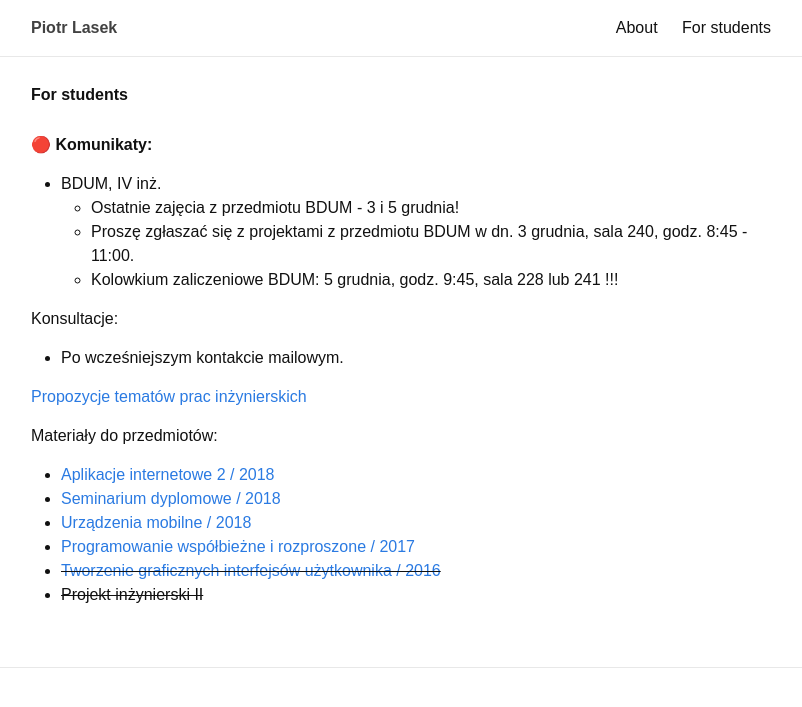
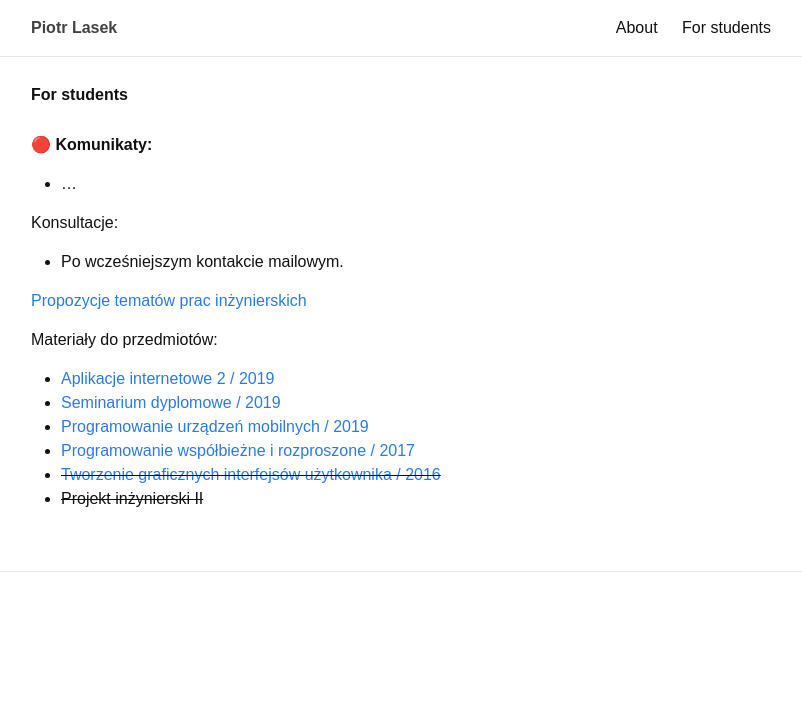
Before and after one commit to piotrlasek/piotrlasek.github.io, a Jekyll site: the page built from for-students.md, in a window 1280 px wide. Shown: the top 707 px of the page, without its empty margins (239-1041 px from the left). Built offline with Jekyll 4.4.1, drawn with Linux system fonts in a browser that asks for light colours.

Commit message:
Update for-students.md

```diff
--- a/for-students.md
+++ b/for-students.md
@@ -5,10 +5,7 @@ permalink: /for-students/
 ---
 
 &#x1F534; **Komunikaty:**
-* BDUM, IV inż.
-  * Ostatnie zajęcia z przedmiotu BDUM - 3 i 5 grudnia!
-  * Proszę zgłaszać się z projektami z przedmiotu BDUM w dn. 3 grudnia, sala 240, godz. 8:45 - 11:00.
-  * Kolowkium zaliczeniowe BDUM: 5 grudnia, godz. 9:45, sala 228 lub 241 !!!
+* ...
 
 Konsultacje:
 
@@ -19,9 +16,9 @@ Konsultacje:
 
 Materiały do przedmiotów:
 
-* [Aplikacje internetowe 2 / 2018](ai2)
-* [Seminarium dyplomowe / 2018](si)
-* [Urządzenia mobilne / 2018](um)
+* [Aplikacje internetowe 2 / 2019](ai2)
+* [Seminarium dyplomowe / 2019](si)
+* [Programowanie urządzeń mobilnych / 2019](um)
 * [Programowanie współbieżne i rozproszone / 2017](pwir)
 * ~~[Tworzenie graficznych interfejsów użytkownika / 2016](tgui)~~
 * ~~Projekt inżynierski II~~
```
